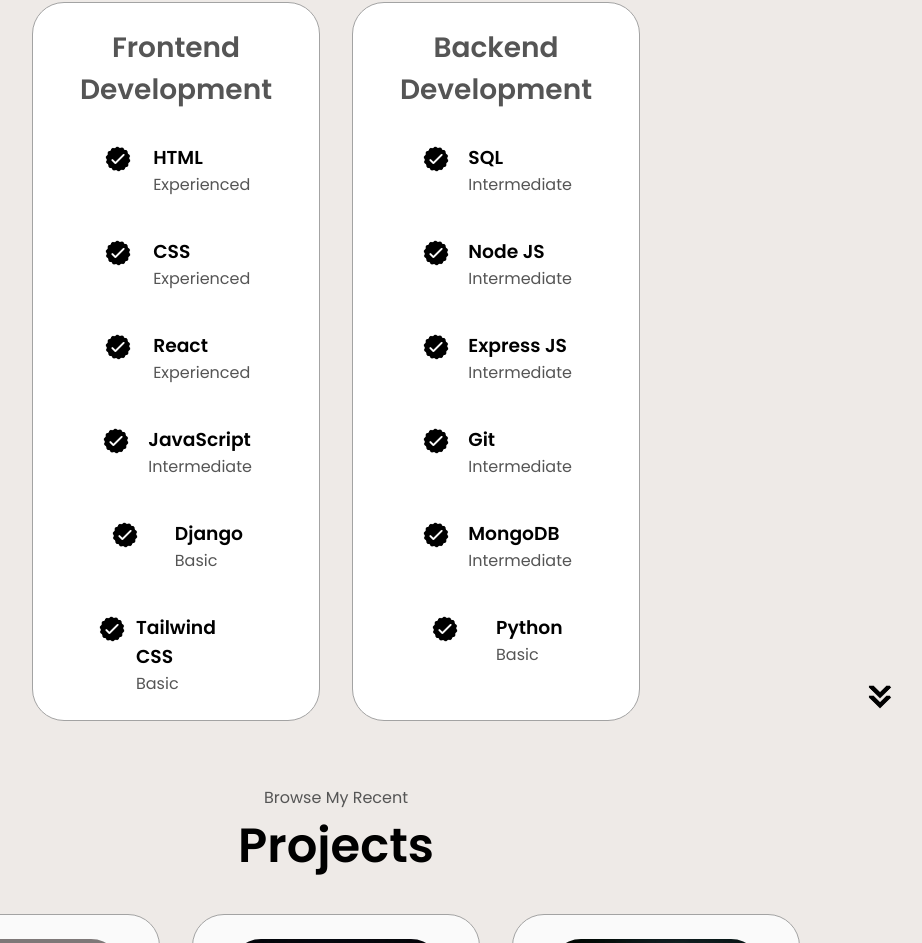
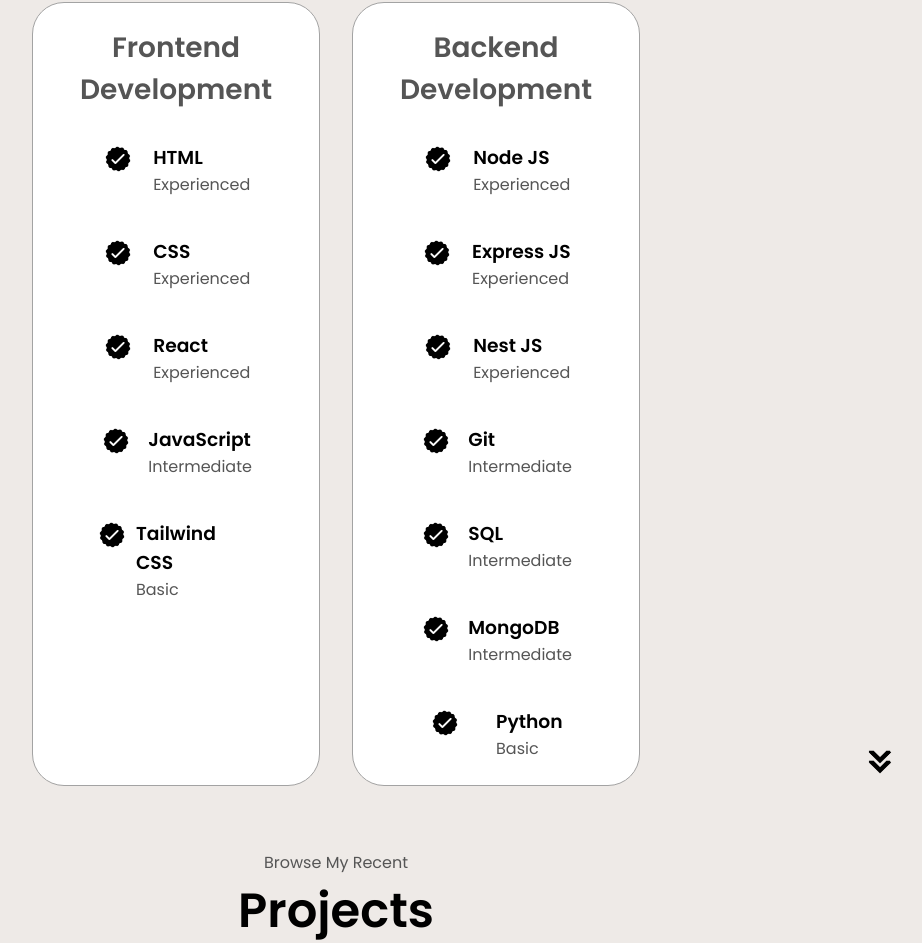
Before and after one commit to isagar678/isagar678.github.io, a website: page index.html in a window 1280 px wide. Shown: the part 1823-2766 px from the top of the page, without its empty margins (304-1226 px from the left). Drawn offline with Linux system fonts and the light colour scheme.

Commit message:
added experievnce

```diff
--- a/index.html
+++ b/index.html
@@ -133,13 +133,7 @@
                 <p>Intermediate</p>
               </div>
             </article>
-            <article>
-              <img src="./assets/checkmark.png" alt="Experience icon" class="icon" />
-              <div>
-                <h3>Django</h3>
-                <p>Basic</p>
-              </div>
-            </article>
+
             <article>
               <img src="./assets/checkmark.png" alt="Experience icon" class="icon" />
               <div>
@@ -152,31 +146,39 @@
         <div class="details-container">
           <h2 class="experience-sub-title">Backend Development</h2>
           <div class="article-container">
+
             <article>
               <img src="./assets/checkmark.png" alt="Experience icon" class="icon" />
               <div>
-                <h3>SQL</h3>
+                <h3>Node JS</h3>
+                <p>Experienced</p>
+              </div>
+            </article>
+            <article>
+              <img src="./assets/checkmark.png" alt="Experience icon" class="icon" />
+              <div>
+                <h3>Express JS</h3>
+                <p>Experienced</p>
+              </div>
+            </article>
+                        <article>
+              <img src="./assets/checkmark.png" alt="Experience icon" class="icon" />
+              <div>
+                <h3>Nest JS</h3>
+                <p>Experienced</p>
+              </div>
+            </article>
+            <article>
+              <img src="./assets/checkmark.png" alt="Experience icon" class="icon" />
+              <div>
+                <h3>Git</h3>
                 <p>Intermediate</p>
               </div>
             </article>
             <article>
               <img src="./assets/checkmark.png" alt="Experience icon" class="icon" />
               <div>
-                <h3>Node JS</h3>
-                <p>Intermediate</p>
-              </div>
-            </article>
-            <article>
-              <img src="./assets/checkmark.png" alt="Experience icon" class="icon" />
-              <div>
-                <h3>Express JS</h3>
-                <p>Intermediate</p>
-              </div>
-            </article>
-            <article>
-              <img src="./assets/checkmark.png" alt="Experience icon" class="icon" />
-              <div>
-                <h3>Git</h3>
+                <h3>SQL</h3>
                 <p>Intermediate</p>
               </div>
             </article>
```
